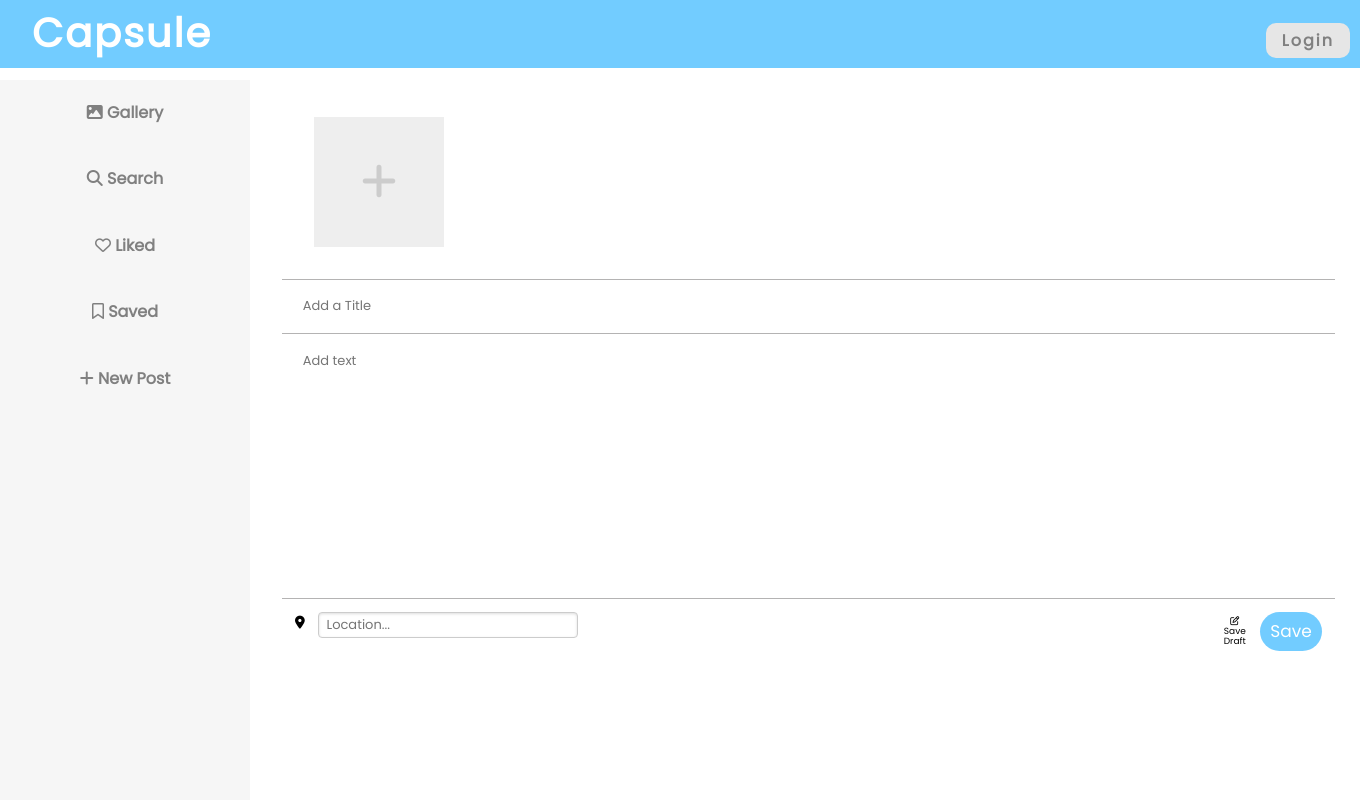
After one commit to youfuyan/Capsule, a Flask app: template templates/editPost.html in a window 1360 px wide. The commit adds this page. Run offline with Flask 2, Linux system fonts and the light colour scheme; the template is opened without the code that fills it, so the values that code supplies are empty; some libraries are stand-ins or nearby versions.

Commit message:
Added profile/login button, update landing page to go to gallery, added preliminary editPost files

```diff
--- /dev/null
+++ b/static/css/editPost.css
@@ -0,0 +1,147 @@
+html, body {
+    height: 100%;
+    width: 100%;
+  }
+
+  .upload-box {
+    position: relative;
+    /* display: flex; */
+    width: 10em;
+    height: 10em;
+    background-color: #eee;
+  }
+
+  .upload-label {
+    position: absolute;
+    top: 50%;
+    left: 50%;
+    transform: translate(-50%, -50%);
+    font-size: 40px;
+    color: #ccc;
+    cursor: pointer;
+  }
+
+  .upload-input {
+    position: absolute;
+    top: 0;
+    left: 0;
+    width: 100%;
+    height: 100%;
+    opacity: 0;
+    cursor: pointer;
+  }
+
+  .upload-preview {
+    position: absolute;
+    top: 0;
+    left: 0;
+    width: 100%;
+    height: 100%;
+    background-size: cover;
+    background-position: center;
+  }
+
+  #file-upload {
+    cursor: pointer;
+    z-index: 100;
+  }
+
+  .pure-form label {
+    margin: 0em;
+  }
+
+  #post-form {
+    font-family: 'Poppins';
+    font-weight: lighter;
+    font-size: small;
+  }
+
+  #upload-images, #add-title, #add-body {
+    box-sizing: border-box;
+    border-bottom: 1px solid rgb(180, 179, 179);
+  }
+
+  #add-images {
+    margin: 2rem;
+  }
+
+  #add-title, #add-body {
+    padding: 1em;
+  }
+
+  /* #add-images {
+    margin: 2rem;
+  } */
+
+  .pure-control-group {
+    margin-bottom: 0em;
+  }
+
+  #title, #body {
+    width: 100%;
+  }
+
+  #location {
+    width: 10%;
+  }
+
+  #title, #body{
+    border: none;
+    box-shadow: none !important;
+  }
+
+  /* #add-body {
+    height: 20em;
+  } */
+
+  /* #save-post {
+    margin-left: 3em;
+  } */
+
+  #save-draft {
+    font-size: xx-small;
+  }
+
+  fieldset {
+    margin-right: 0px;
+  }
+
+  #add-location-save {
+    display: flex;
+    margin: 1em;
+  }
+
+  .upload-location {
+    padding-top: 4px;
+  }
+
+  .choose-location {
+    margin-left: 1em;
+    height: 2em;
+    width: 20em;
+  }
+
+  #save-draft {
+    margin-left: 40rem;
+    background-color: white;
+    border: none;
+  }
+
+
+  .add-post-button {
+    margin-left: 0.5em;
+    width: 10%;
+    padding: 10px;
+    background-color: #72ccff;
+    color: #fff;
+    border-radius: 20px;
+    cursor: pointer;
+    font-size: 17px;
+    border: none;
+  }
+
+  textarea {
+    resize: none;
+    max-width: 100%;
+
+  }
--- a/static/css/login.css
+++ b/static/css/login.css
@@ -67,10 +67,12 @@ label {
 .fix{
     position:absolute;
     transform:translate(-50%,-50%);
-    z-index: -1
+    z-index: -1;
 }
-.background_img{
+.background-img{
     object-fit:cover;
+    position:fixed;
+    z-index:-1;
 }
 
 
--- a/static/css/responsiveSideBar.css
+++ b/static/css/responsiveSideBar.css
@@ -10,8 +10,10 @@ body {
   background-color: #72ccff;
   width: 100%;
   color: white;
-  padding: .25em;
-  padding-left: .8em;
+  /* padding: .25em;
+  padding-left: .8em; */
+  padding-top:.25em;
+  padding-bottom:.25em;
   font-family: 'Poppins';
   font-weight: bolder;
   letter-spacing: 2px;
@@ -29,6 +31,37 @@ a:link, a:visited, a:hover, a:active {
 .pure-img-responsive {
   max-width: 100%;
   height: auto;
+}
+
+.heading .capsule{
+  padding-left:.8em;
+}
+
+.heading .profile{
+  line-height:40px;
+  font-size:50%;
+  float:right;
+  margin-right:50px;
+  margin-top:10px;
+}
+
+.heading .icon{
+  border-radius:50%;
+  height: 40px;
+  margin-right:10px;
+  vertical-align: middle;
+}
+
+.heading .login{
+  float:right;
+  font-size:40%;
+  color:#72ccff;
+  margin-top:12.5px;
+  margin-right:10px;
+  border-radius: 10px;
+  color: rgb(128, 128, 128);
+  padding-top:5px;
+  padding-bottom:5px;
 }
 
 /*
@@ -204,7 +237,7 @@ small screens.
 /* for the right side body  */
 #main {
   margin-top: 5em;
-  width: 100%;
+  /* width: 100%; */
   position:absolute;
   right: 0;
   left: 250px;
@@ -272,9 +305,11 @@ Hides the menu at `48em`, but modify this based on your app's needs.
       left: 250px;
   }
 
-  #main {
+  /* #main {
     width: 100%;
-  }
+  } */
+
+
 }
 
 @media (max-width: 48em) {
@@ -289,12 +324,18 @@ Hides the menu at `48em`, but modify this based on your app's needs.
       left: 250px;
   }
 
-  #main {
+  /* #main {
     width: 100%;
-  }
+  } */
 
   .content {
     max-width: -webkit-fill-available;
     margin-left: -250px;
   }
+  .heading .profile{
+    margin-right:0;
+  }
+  .heading .profile span{
+    display:none;
+  }
 }
--- /dev/null
+++ b/templates/editPost.html
@@ -0,0 +1,75 @@
+{% extends "base.html" %}
+
+{% block head_others %}
+  <link rel="stylesheet" href="../static/css/editPost.css">
+  <script src="../static/js/addPost.js" defer></script>
+{% endblock %}
+
+{% block content %}
+  {% import 'responsiveSideBar.html' as sideBar %}
+
+  <!-- header and sideBar -->
+
+  {% call sideBar.sideBar() %}
+  <form id="post-form" method="post" action="/editPost" enctype="multipart/form-data" class="pure-form pure-form-aligned">
+    <fieldset>
+      {% macro addImages() -%}
+      <div id="add-images">
+
+        <div class="upload-box">
+          <label for="file-upload" class="upload-label">
+            <i class="fa fa-plus"></i>
+          </label>
+          <input name="image" type="file" id="file-upload" class="upload-input">
+          <div id="image-preview" class="upload-preview"></div>
+        </div>
+
+      </div>
+      {% endmacro -%}
+
+      <!-- uploading photos -->
+      <div id="upload-images">
+        {{ addImages() }}
+        <!-- {{ addImages() }} -->
+      </div>
+
+      <!-- add title -->
+      <div id="add-title">
+        <input id="title" name="title" type="text" placeholder="Add a Title">
+      </div>
+
+      <!-- add body text  -->
+      <div id="add-body">
+        <textarea rows="15" id="body" name="body" rows="10" placeholder="Add text"></textarea>
+      </div>
+
+
+      <!-- add location - optional  -->
+      <div id="add-location-save">
+
+        <!-- <div class="locate"> -->
+        <label for="locate" class="upload-location">
+          <i class="fas fa-map-marker-alt"></i>
+        </label>
+        <input type="text" name="location" id="locate" class="choose-location" placeholder="Location...">
+        <!-- <div id="loc-preview" class="upload-preview"></div> -->
+        <!-- </div> -->
+
+        <!-- <div id="save-post"> -->
+        <!-- post or save as a draft -->
+        <button id="save-draft">
+          <i class="far fa-edit"></i>
+          <br>
+          Save Draft
+        </button>
+
+        <button type="submit" class="add-post-button">Save</button>
+        <!-- </div> -->
+      </div>
+
+    </fieldset>
+  </form>
+
+  </div>
+  {% endcall %}
+{% endblock %}
--- a/templates/login.html
+++ b/templates/login.html
@@ -20,7 +20,7 @@
 
 
             <div class="splash-container">
-                <!-- <img class="pure-img-responsive background_img" src="../static/img/hot_air_balloons.jpg" alt="background_photo"> -->
+                <img class="pure-img-responsive background-img" src="../static/img/hot_air_balloons.jpg" alt="background_photo">
                 <div class="splash">
                     <img class="pure-img-responsive fix" src="../static/img/plane_art_v4.svg" alt="plane_art">
                     <h1 class="splash-head">Capsule</h1>
@@ -28,7 +28,7 @@
                         Travel the World, Share Your Journey, and Connect with Like-Minded Adventurers!
                     </p>
                     <p>
-                        <a id="login" name="login" class="pure-button pure-button-primary" href="/login">Login</a>
+                        <a id="button" name="button" class="pure-button pure-button-primary" href="/gallery">Start Exploring</a>
                     </p>
                 </div>
             </div>
--- a/templates/profile.html
+++ b/templates/profile.html
@@ -65,6 +65,7 @@
       <div class="pure-u-1-3">
           <div class="upload-box">
             <img class="profile-img" src="{{photo.image_url}}" alt="Post">
+            <a href="/addPost" class="pure-button"><i class="fas fa-edit"></i></a>
           </div>
 
       </div>
--- a/templates/responsiveSideBar.html
+++ b/templates/responsiveSideBar.html
@@ -15,7 +15,17 @@
   {% macro sideBar() -%}
   <link rel="stylesheet" href="../static/css/responsiveSideBar.css">
   <div class="heading">
-    <a href="/gallery">Capsule</a>
+    <a class="capsule" href="/gallery">Capsule</a>
+    {% if session['user'] %}
+
+    <a class="profile" href='/profile'>
+      <img class="icon" src="{{ session['user']['userinfo']['picture'] }}">
+      <span>{{ session['user']['userinfo']['nickname'] }}</span>
+    </a>
+
+    {% else %}
+    <a class="login pure-button" href='/login'>Login</a>
+    {% endif %}
   </div>
 
   <div id="layout">
```
Also changed, not shown: static/css/profile.css (+8 -0 lines).
